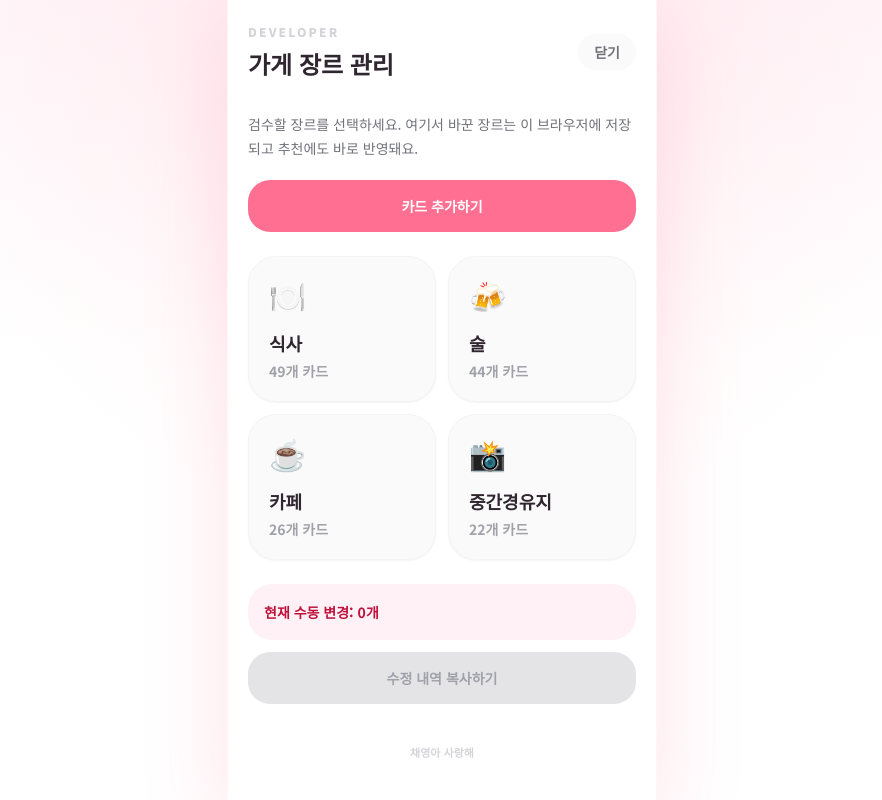
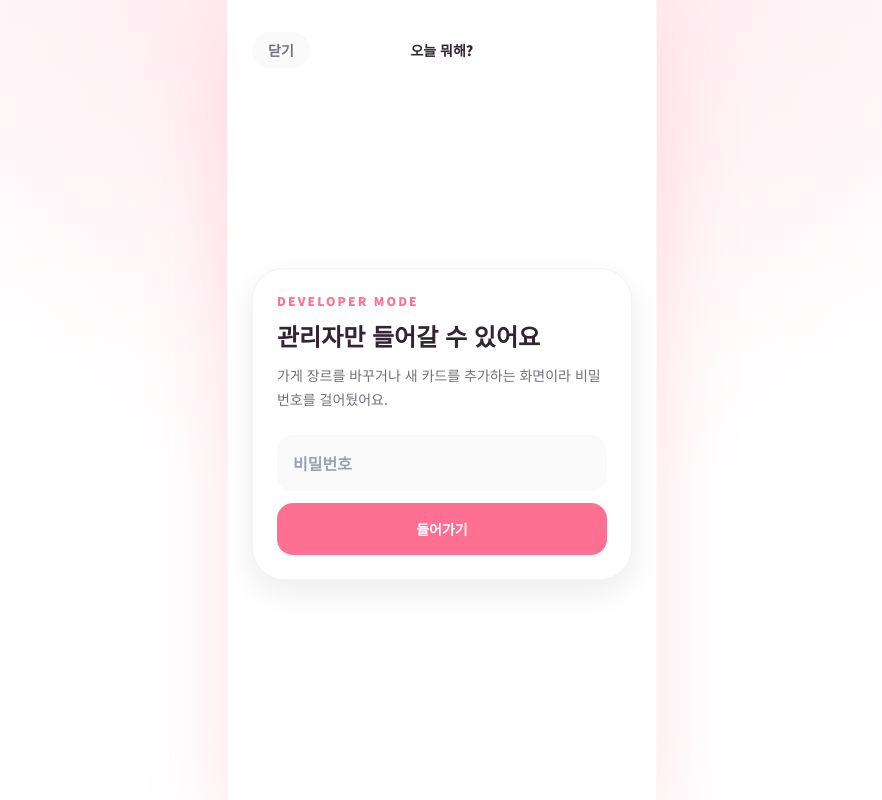
Before and after one commit to PMIN0927/PMIN, a Next.js app: page /dev in a window 1280 px wide. Shown: the whole page, without its empty margins (198-1080 px from the left). Built offline with nearby package versions, Linux system fonts and the light colour scheme.

Commit message:
Improve developer mode and recommendation UI

```diff
--- a/app/dev/page.tsx
+++ b/app/dev/page.tsx
@@ -2,11 +2,13 @@
 
 import { useMemo, useState } from "react";
 import Link from "next/link";
-import { saveCustomPlace, type CustomPlaceInput } from "@/lib/customPlaces";
+import { loadCustomPlaces, saveCustomPlace, type CustomPlaceInput } from "@/lib/customPlaces";
 import { loadPlaces } from "@/lib/loadPlaces";
 import { getEffectiveRole } from "@/lib/placeRole";
 import { loadRoleOverrides, removeRoleOverride, roleOptions, saveRoleOverride, type EditableRole } from "@/lib/roleOverrides";
 import type { Place } from "@/types/place";
+
+const DEV_PASSWORD = "0927";
 
 const emptyForm: CustomPlaceInput = {
   name: "",
@@ -18,24 +20,53 @@ const emptyForm: CustomPlaceInput = {
 };
 
 export default function DevPage() {
+  const [unlocked, setUnlocked] = useState(() => typeof window !== "undefined" && sessionStorage.getItem("devUnlocked") === "true");
+  const [password, setPassword] = useState("");
+  const [passwordError, setPasswordError] = useState("");
   const [selectedRole, setSelectedRole] = useState<EditableRole | null>(null);
   const [showAddForm, setShowAddForm] = useState(false);
   const [form, setForm] = useState<CustomPlaceInput>(emptyForm);
   const [version, setVersion] = useState(0);
-  const [copied, setCopied] = useState(false);
+  const [copiedText, setCopiedText] = useState("");
+
   const places = useMemo(loadPlaces, [version]);
   const overrides = useMemo(loadRoleOverrides, [version]);
+  const customPlaces = useMemo(loadCustomPlaces, [version]);
   const filtered = selectedRole ? places.filter((place) => getEffectiveRole(place) === selectedRole) : [];
+
   const overrideItems = useMemo(
     () =>
       Object.entries(overrides)
         .map(([id, role]) => {
           const place = places.find((item) => item.id === id);
-          return place ? { id, name: place.name, role } : { id, name: "알 수 없는 장소", role };
+          return place ? { id, name: place.name, role } : { id, name: "찾을 수 없는 장소", role };
         })
         .sort((a, b) => a.name.localeCompare(b.name, "ko")),
     [overrides, places]
   );
+
+  const customItems = useMemo(
+    () =>
+      customPlaces.map((place) => ({
+        id: place.id,
+        name: place.name,
+        role: place.role,
+        category: place.category,
+        description: place.description,
+        naverMapUrl: place.naverMapUrl,
+        openingHours: place.openingHours
+      })),
+    [customPlaces]
+  );
+
+  const unlock = () => {
+    if (password.trim() !== DEV_PASSWORD) {
+      setPasswordError("비밀번호가 달라요.");
+      return;
+    }
+    sessionStorage.setItem("devUnlocked", "true");
+    setUnlocked(true);
+  };
 
   const changeRole = (place: Place, role: EditableRole) => {
     saveRoleOverride(place.id, role);
@@ -47,11 +78,10 @@ export default function DevPage() {
     setVersion((value) => value + 1);
   };
 
-  const copyOverrides = async () => {
-    const text = JSON.stringify(overrideItems, null, 2);
-    await navigator.clipboard.writeText(text);
-    setCopied(true);
-    window.setTimeout(() => setCopied(false), 1600);
+  const copyJson = async (items: unknown[], label: string) => {
+    await navigator.clipboard.writeText(JSON.stringify(items, null, 2));
+    setCopiedText(label);
+    window.setTimeout(() => setCopiedText(""), 1600);
   };
 
   const addPlace = () => {
@@ -74,6 +104,48 @@ export default function DevPage() {
     });
   };
 
+  if (!unlocked) {
+    return (
+      <main className="flex min-h-screen flex-col bg-white px-6 py-8 safe-bottom">
+        <header className="flex items-center justify-between">
+          <Link href="/" className="rounded-full bg-zinc-50 px-4 py-2 text-sm font-black text-zinc-500">
+            닫기
+          </Link>
+          <p className="text-sm font-black text-ink">오늘 뭐해?</p>
+          <span className="w-[58px]" />
+        </header>
+
+        <section className="m-auto w-full max-w-sm rounded-[32px] border border-zinc-100 bg-white p-6 shadow-card">
+          <p className="text-xs font-black uppercase tracking-[0.18em] text-roseApp">Developer Mode</p>
+          <h1 className="mt-3 text-2xl font-black leading-tight text-ink">관리자만 들어갈 수 있어요</h1>
+          <p className="mt-3 text-sm leading-6 text-zinc-500">가게 장르를 바꾸거나 새 카드를 추가하는 화면이라 비밀번호를 걸어뒀어요.</p>
+
+          <form
+            className="mt-6 space-y-3"
+            onSubmit={(event) => {
+              event.preventDefault();
+              unlock();
+            }}
+          >
+            <input
+              value={password}
+              onChange={(event) => {
+                setPassword(event.target.value);
+                setPasswordError("");
+              }}
+              type="password"
+              inputMode="numeric"
+              placeholder="비밀번호"
+              className="w-full rounded-2xl bg-zinc-50 px-4 py-4 text-base font-black outline-none focus:ring-2 focus:ring-roseApp/40"
+            />
+            {passwordError && <p className="text-sm font-bold text-roseApp">{passwordError}</p>}
+            <button className="w-full rounded-2xl bg-roseApp px-5 py-4 text-sm font-black text-white">들어가기</button>
+          </form>
+        </section>
+      </main>
+    );
+  }
+
   return (
     <main className="min-h-screen bg-white px-5 py-6 safe-bottom">
       <header className="flex items-center justify-between">
@@ -88,7 +160,9 @@ export default function DevPage() {
 
       {!selectedRole ? (
         <section className="mt-8">
-          <p className="text-sm leading-6 text-zinc-500">검수할 장르를 선택하세요. 여기서 바꾼 장르는 이 브라우저에 저장되고 추천에도 바로 반영돼요.</p>
+          <p className="text-sm leading-6 text-zinc-500">
+            장르를 직접 고치면 이 브라우저에서는 추천 화면에 바로 반영돼요. 다른 사람에게도 적용하려면 아래 복사 버튼으로 내용을 받아서 DB에 반영해야 해요.
+          </p>
 
           <button onClick={() => setShowAddForm((value) => !value)} className="mt-5 w-full rounded-[22px] bg-roseApp px-5 py-4 text-sm font-black text-white">
             카드 추가하기
@@ -110,7 +184,7 @@ export default function DevPage() {
                 <input value={form.description} onChange={(event) => setForm({ ...form, description: event.target.value })} placeholder="설명 예: 조용한 초밥집" className="w-full rounded-2xl bg-zinc-50 p-3 text-sm font-bold outline-none" />
                 <input value={form.naverMapUrl} onChange={(event) => setForm({ ...form, naverMapUrl: event.target.value })} placeholder="네이버 지도 링크" className="w-full rounded-2xl bg-zinc-50 p-3 text-sm font-bold outline-none" />
                 <button type="button" onClick={fillFromNaverLink} className="w-full rounded-2xl bg-roseSoft px-4 py-3 text-sm font-black text-rose-700">
-                  네이버 링크로 자동 채우기
+                  네이버 검색 링크로 기본값 채우기
                 </button>
                 <input value={form.openingHours} onChange={(event) => setForm({ ...form, openingHours: event.target.value })} placeholder="운영시간 예: 11:00~22:00" className="w-full rounded-2xl bg-zinc-50 p-3 text-sm font-bold outline-none" />
               </div>
@@ -133,14 +207,17 @@ export default function DevPage() {
             })}
           </div>
 
-          <div className="mt-6 rounded-[24px] bg-roseSoft p-4 text-sm font-bold leading-6 text-rose-700">현재 수동 변경: {Object.keys(overrides).length}개</div>
-          <button onClick={copyOverrides} disabled={overrideItems.length === 0} className="mt-3 w-full rounded-[22px] bg-ink px-5 py-4 text-sm font-black text-white disabled:bg-zinc-200 disabled:text-zinc-400">
-            {copied ? "수정 내역 복사 완료" : "수정 내역 복사하기"}
+          <div className="mt-6 rounded-[24px] bg-roseSoft p-4 text-sm font-bold leading-6 text-rose-700">현재 수동 장르 변경 {Object.keys(overrides).length}개, 직접 추가 카드 {customPlaces.length}개</div>
+          <button onClick={() => copyJson(overrideItems, "수정 이력")} disabled={overrideItems.length === 0} className="mt-3 w-full rounded-[22px] bg-ink px-5 py-4 text-sm font-black text-white disabled:bg-zinc-200 disabled:text-zinc-400">
+            {copiedText === "수정 이력" ? "수정 이력 복사 완료" : "수정 이력 복사하기"}
+          </button>
+          <button onClick={() => copyJson(customItems, "추가 카드")} disabled={customItems.length === 0} className="mt-3 w-full rounded-[22px] bg-zinc-100 px-5 py-4 text-sm font-black text-zinc-700 disabled:text-zinc-400">
+            {copiedText === "추가 카드" ? "추가 카드 복사 완료" : "추가 카드 복사하기"}
           </button>
 
           {overrideItems.length > 0 && (
             <div className="mt-3 rounded-[22px] bg-zinc-50 p-4">
-              <p className="text-xs font-black text-zinc-400">최근 수정 내역</p>
+              <p className="text-xs font-black text-zinc-400">최근 수정 이력</p>
               <div className="mt-2 max-h-40 space-y-1 overflow-auto text-xs leading-5 text-zinc-600">
                 {overrideItems.map((item) => (
                   <p key={item.id}>
@@ -154,7 +231,7 @@ export default function DevPage() {
       ) : (
         <section className="mt-7">
           <button onClick={() => setSelectedRole(null)} className="rounded-full bg-zinc-50 px-4 py-2 text-sm font-black text-zinc-500">
-            ← 장르 다시 선택
+            장르 다시 선택
           </button>
           <div className="mt-5">
             <p className="text-sm font-black text-roseApp">{selectedRole}</p>
@@ -216,15 +293,14 @@ function roleEmoji(role: string) {
   if (role === "식사") return "🍽️";
   if (role === "술") return "🍻";
   if (role === "카페") return "☕";
-  if (role === "중간경유지") return "📸";
-  return "💗";
+  if (role === "중간경유지") return "🎯";
+  return "📍";
 }
 
 function inferFromNaverMapUrl(url: string): CustomPlaceInput | null {
   const query = extractSearchQuery(url);
   if (!query) return null;
   const name = query.replace(/\s*부산진구\s*/g, " ").replace(/\s+/g, " ").trim();
-  const text = name.toLowerCase();
 
   if (/카페|커피|디저트|베이커리|빙수|찻집/.test(name)) {
     return {
@@ -259,11 +335,12 @@ function inferFromNaverMapUrl(url: string): CustomPlaceInput | null {
     };
   }
 
+  const foodCategory = inferFoodCategory(name);
   return {
     name,
     role: "식사",
-    category: inferFoodCategory(name, text),
-    description: `${inferFoodCategory(name, text)} 계열 식사 장소`,
+    category: foodCategory,
+    description: `${foodCategory} 계열 식사 장소`,
     naverMapUrl: url,
     openingHours: ""
   };
@@ -273,20 +350,19 @@ function extractSearchQuery(url: string) {
   try {
     const decodedUrl = decodeURIComponent(url);
     const match = decodedUrl.match(/\/search\/([^/?#]+)/);
-    if (match?.[1]) return match[1].trim();
+    return match?.[1]?.trim() || null;
   } catch {
     return null;
   }
-  return null;
 }
 
-function inferFoodCategory(name: string, text: string) {
+function inferFoodCategory(name: string) {
   if (/초밥|스시|라멘|우동|돈까스|돈카츠|규카츠|일식/.test(name)) return "일식";
   if (/파스타|피자|스테이크|양식|브런치/.test(name)) return "양식";
   if (/마라|짬뽕|중식|양꼬치|훠궈/.test(name)) return "중식";
   if (/고기|곱창|막창|구이|삼겹|갈비/.test(name)) return "고기";
   if (/샤브/.test(name)) return "샤브샤브";
-  if (/국밥|칼국수|밀면|한식|순두부|백반/.test(name)) return "한식";
-  if (/버거|치킨/.test(text)) return "버거/치킨";
+  if (/국밥|칼국수|밥|한식|순두부|백반/.test(name)) return "한식";
+  if (/버거|치킨/.test(name)) return "버거/치킨";
   return "식사";
 }
--- a/app/result/page.tsx
+++ b/app/result/page.tsx
@@ -10,15 +10,30 @@ import type { Course, Place } from "@/types/place";
 
 export default function ResultPage() {
   const [course, setCourse] = useState<Course | null>(null);
-  useEffect(() => setCourse(loadCourse()), []);
+
+  useEffect(() => {
+    setCourse(loadCourse());
+  }, []);
 
   if (!course) {
     return (
-      <main className="min-h-screen px-6 py-8">
-        <h1 className="text-2xl font-black">아직 완성된 코스가 없어요</h1>
-        <div className="mt-8">
-          <BottomButton href="/select-mode">추천 다시 받기</BottomButton>
-        </div>
+      <main className="flex min-h-screen flex-col bg-white px-6 py-8 safe-bottom">
+        <header className="flex items-center justify-between">
+          <Link href="/select-mode" className="rounded-full bg-zinc-50 px-4 py-2 text-sm font-black text-zinc-500">
+            뒤로
+          </Link>
+          <p className="text-sm font-black text-ink">오늘 뭐해?</p>
+          <span className="w-[58px]" />
+        </header>
+
+        <section className="m-auto w-full max-w-sm text-center">
+          <p className="text-5xl">🗺️</p>
+          <h1 className="mt-5 text-2xl font-black text-ink">아직 완성된 코스가 없어요</h1>
+          <p className="mt-3 text-sm leading-6 text-zinc-500">카드로 장소를 고르거나 자동 추천을 받으면 여기에서 코스를 볼 수 있어요.</p>
+          <div className="mt-8">
+            <BottomButton href="/select-mode">추천 다시 받기</BottomButton>
+          </div>
+        </section>
       </main>
     );
   }
@@ -28,18 +43,18 @@ export default function ResultPage() {
   return (
     <main className="min-h-screen space-y-5 bg-white px-5 py-6 safe-bottom">
       <header className="flex items-center justify-between">
-        <Link href="/select-mode" className="grid h-10 w-10 place-items-center rounded-full bg-zinc-50 text-xl font-bold text-zinc-700">
+        <Link href="/select-mode" className="grid h-10 w-10 place-items-center rounded-full bg-zinc-50 text-lg font-black text-zinc-700">
           ‹
         </Link>
         <p className="text-sm font-black text-ink">오늘 뭐해?</p>
-        <Link href="/today" className="grid h-10 w-10 place-items-center rounded-full bg-zinc-50 text-lg font-bold text-zinc-500">
-          ↻
+        <Link href="/today" className="rounded-full bg-zinc-50 px-4 py-2 text-xs font-black text-zinc-500">
+          다시 입력
         </Link>
       </header>
 
       <section className="pt-1">
-        <p className="text-xs font-bold text-roseApp">추천 코스가 완성됐어요</p>
-        <h1 className="mt-2 text-3xl font-black leading-tight text-ink">{course.title}</h1>
+        <p className="text-xs font-black text-roseApp">추천 코스 완성</p>
+        <h1 className="mt-2 text-[1.65rem] font-black leading-tight text-ink">{course.title}</h1>
         <p className="mt-3 text-sm leading-6 text-zinc-500">{course.reason}</p>
       </section>
 
@@ -47,14 +62,22 @@ export default function ResultPage() {
       <CourseSummary course={course} />
 
       <section className="rounded-[1.75rem] bg-zinc-50 p-4">
-        <h2 className="text-base font-black">지도에서 확인하기</h2>
-        <p className="mt-1 text-xs leading-5 text-zinc-500">정확한 길찾기는 각 장소 지도 버튼에서 확인해주세요.</p>
+        <h2 className="text-base font-black text-ink">지도 앱에서 확인하기</h2>
+        <p className="mt-1 text-xs leading-5 text-zinc-500">앱 안 지도는 발표용 MVP라 직선 연결로 보여줘요. 실제 이동은 지도 앱에서 확인해주세요.</p>
         <div className="mt-3 grid gap-2">
-          {places.slice(0, 4).map((place, index) => (
-            <a key={`${place.id}-${index}`} href={place.kakaoMapUrl || place.naverMapUrl || "#"} target="_blank" className="rounded-2xl bg-white px-4 py-3 text-sm font-bold text-rose-700 shadow-sm">
-              {index + 1}. {place.name} 지도 보기
-            </a>
-          ))}
+          {places.slice(0, 4).map((place, index) => {
+            const mapUrl = place.kakaoMapUrl || place.naverMapUrl;
+            return (
+              <a
+                key={`${place.id}-${index}`}
+                href={mapUrl || "#"}
+                target="_blank"
+                className={`rounded-2xl bg-white px-4 py-3 text-sm font-bold shadow-sm ${mapUrl ? "text-rose-700" : "pointer-events-none text-zinc-300"}`}
+              >
+                {index + 1}. {place.name} 지도 보기
+              </a>
+            );
+          })}
         </div>
       </section>
 
```
Also changed, not shown: app/card-mode/page.tsx (+34 -8 lines), components/CourseSummary.tsx (+26 -13 lines), lib/customPlaces.ts (+10 -10 lines), 1 other file (tests, documents, lock files or other folders).
